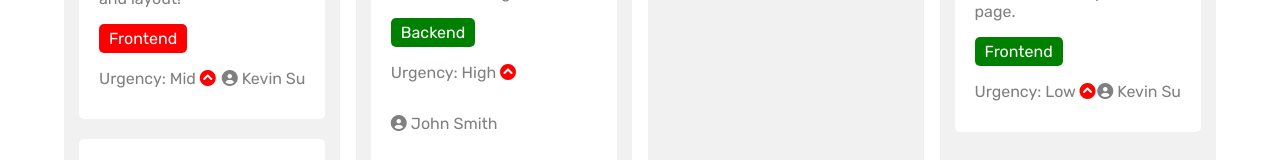
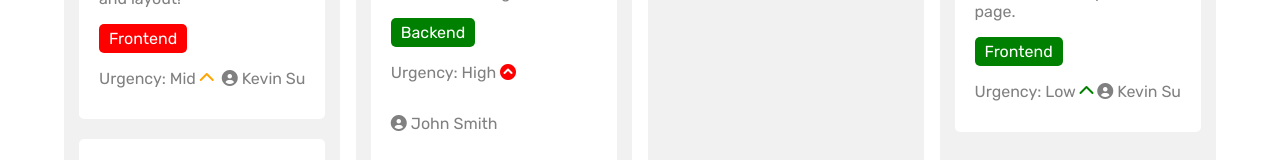
Before and after one commit to SuKaiwen/task-assignment, a React (Create React App) app: page / in a window 1280 px wide. Shown: the part 479-639 px from the top of the page. Built offline with nearby package versions, Linux system fonts and the light colour scheme.

Commit message:
small fixes

```diff
--- a/src/Components/Card.js
+++ b/src/Components/Card.js
@@ -14,9 +14,9 @@ function Card(props) {
             </div>
             <div className = "row">
                 <p>Urgency: {props.urgency} {
-                    props.urgency === "low" ? <i class="fas fa-chevron-up green"></i>
+                    props.urgency === "Low" ? <i class="fas fa-chevron-up green"></i>
                     : <>
-                        {props.urgency === "mid" ? <i class="fas fa-chevron-up orange"></i> :
+                        {props.urgency === "Mid" ? <i class="fas fa-chevron-up orange"></i> :
                             <i class="fas fa-circle-chevron-up red"></i>
                         }
                     </>
--- a/src/Pages/Task.js
+++ b/src/Pages/Task.js
@@ -93,11 +93,16 @@ function Task(props) {
                             )})}
                             <div>
                                 <form>
-                                    <textarea rows="4" cols="50" onChange={e => setMyComment(e.target.value)}>
+                                    <textarea rows="4" id="text-comment" cols="50" onChange={e => setMyComment(e.target.value)}>
 
                                     </textarea>
                                 </form>
-                                <button className ="btn" onClick = {() => {props.addComment(myComment, slug); setCommented(!commented)}}>Submit</button>
+                                <button className ="btn" onClick = {() => {
+                                    props.addComment(myComment, slug);
+                                    setMyComment("");
+                                    setCommented(!commented);
+                                    document.getElementById("text-comment").value = "";
+                                }}>Submit</button>
                             </div>
 
                         </div>
```
